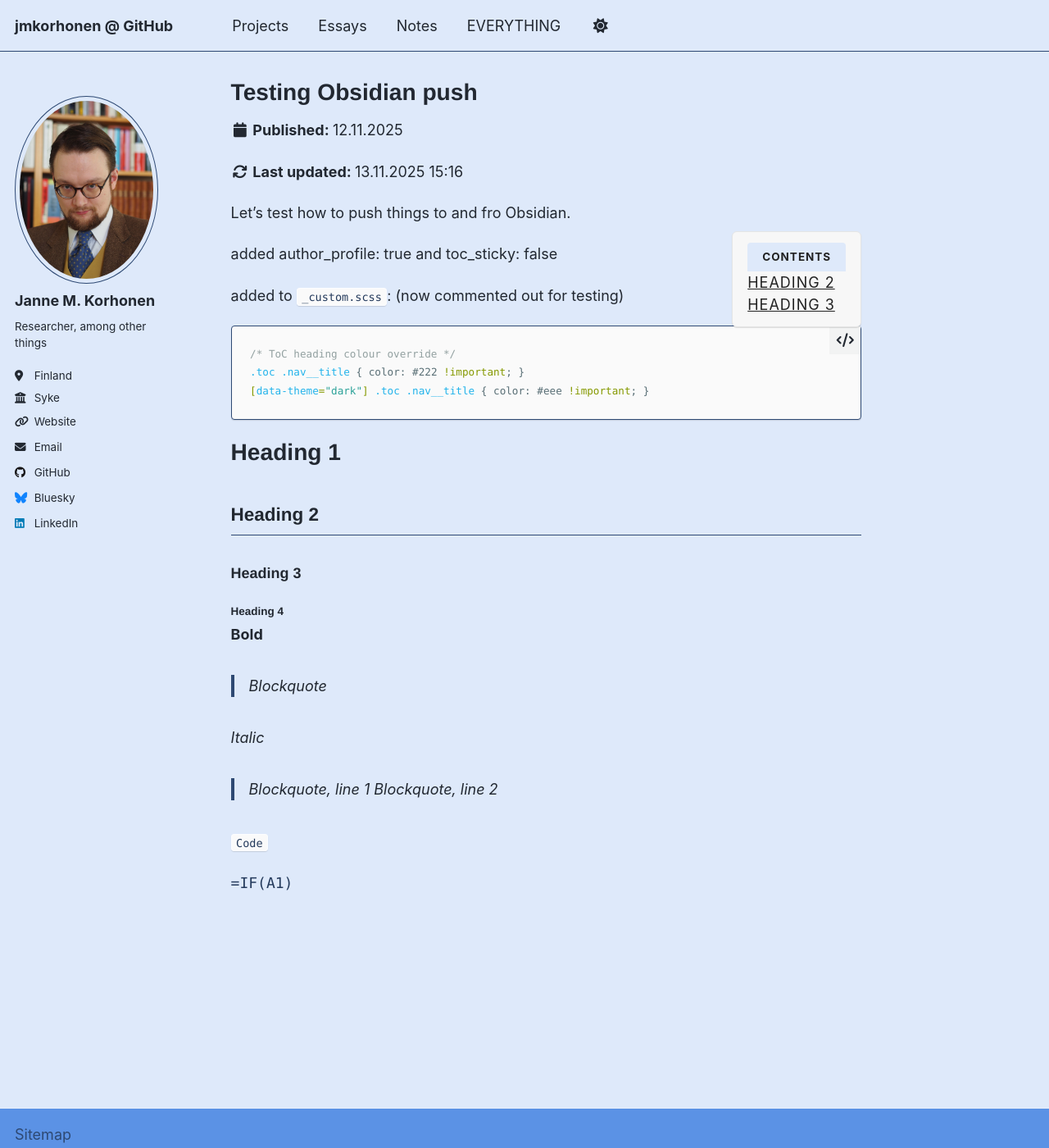
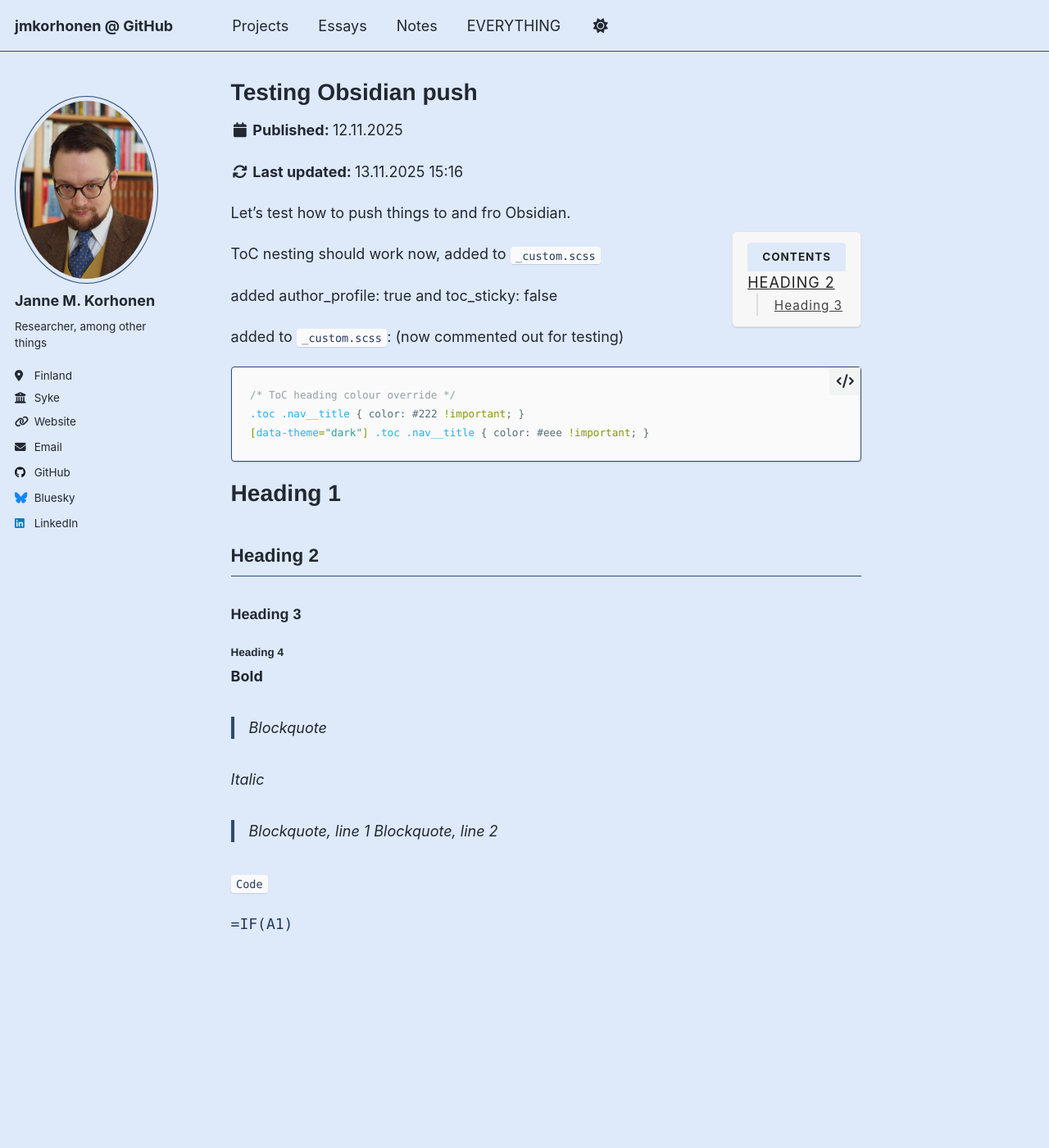
Before and after one commit to jmkorhonen/jmkorhonen.github.io, a Jekyll site: the page built from _pages/testpage.md, in a window 1280 px wide and 1400 px high. Shown: the whole window at 82% size. Built offline with Jekyll 4.4.1, drawn with Linux system fonts in a browser that asks for light colours; a script that is not in the unit is left out.

Commit message:
jmkorhonen 2025-11-13 15:31:19

```diff
--- a/_pages/testpage.md
+++ b/_pages/testpage.md
@@ -13,6 +13,8 @@ modified: 2025-11-13 Thu 15:16
 ---
 
 Let's test how to push things to and fro Obsidian.
+
+ToC nesting should work now, added to `_custom.scss`
 
 added author_profile: true and toc_sticky: false
 
--- a/_sass/custom/_custom.scss
+++ b/_sass/custom/_custom.scss
@@ -8,10 +8,6 @@
   color: #eee !important;
 }
 
-/* ToC heading colour override - COMMENTED OUT FOR TESTING
-.toc .nav__title { color: #222 !important; }
-[data-theme="dark"] .toc .nav__title { color: #eee !important; }
-*/
 
 /* Base ToC styling (light theme) */
 .sidebar__right .toc {
@@ -35,3 +31,35 @@
 /* Optional readability tweaks */
 .sidebar__right .toc .toc__list { margin: 0; }
 .sidebar__right.sticky { top: 2rem; }
+
+
+
+/* --- ToC visual hierarchy --- */
+
+/* H2-level links */
+.sidebar__right .toc ul.toc__list > li > a {
+  font-size: 0.95rem;
+  font-weight: 600;
+  text-transform: none; /* remove ALL CAPS if inherited */
+}
+
+/* H3-level links (nested list items) */
+.sidebar__right .toc ul ul li > a {
+  font-size: 0.85rem;
+  font-weight: 400;
+  margin-left: 0.5rem;
+  text-transform: none;
+  opacity: 0.85;
+}
+
+/* Optional indentation guide */
+.sidebar__right .toc ul ul {
+  border-left: 2px solid rgba(0,0,0,0.1);
+  margin-left: 0.6rem;
+  padding-left: 0.6rem;
+}
+
+/* Dark theme tweak */
+[data-theme="dark"] .sidebar__right .toc ul ul {
+  border-left-color: rgba(255,255,255,0.15);
+}
```
